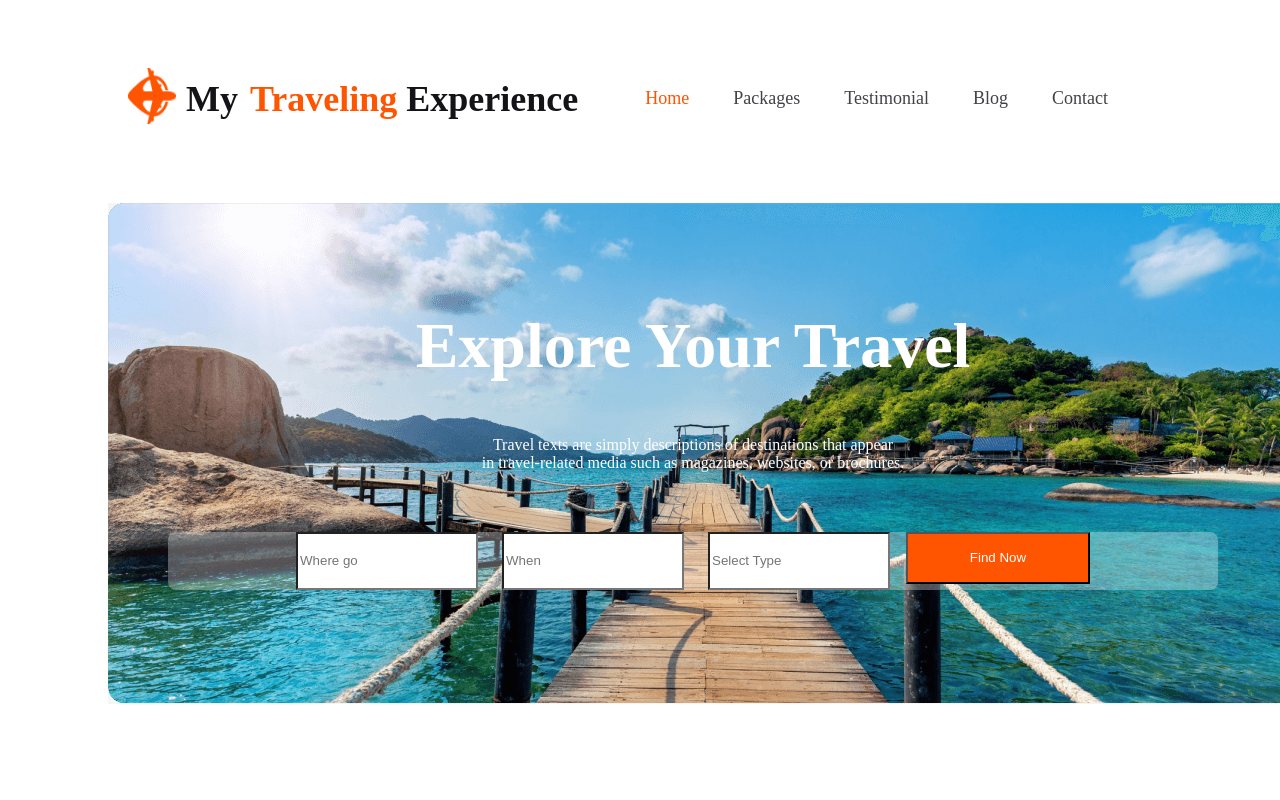
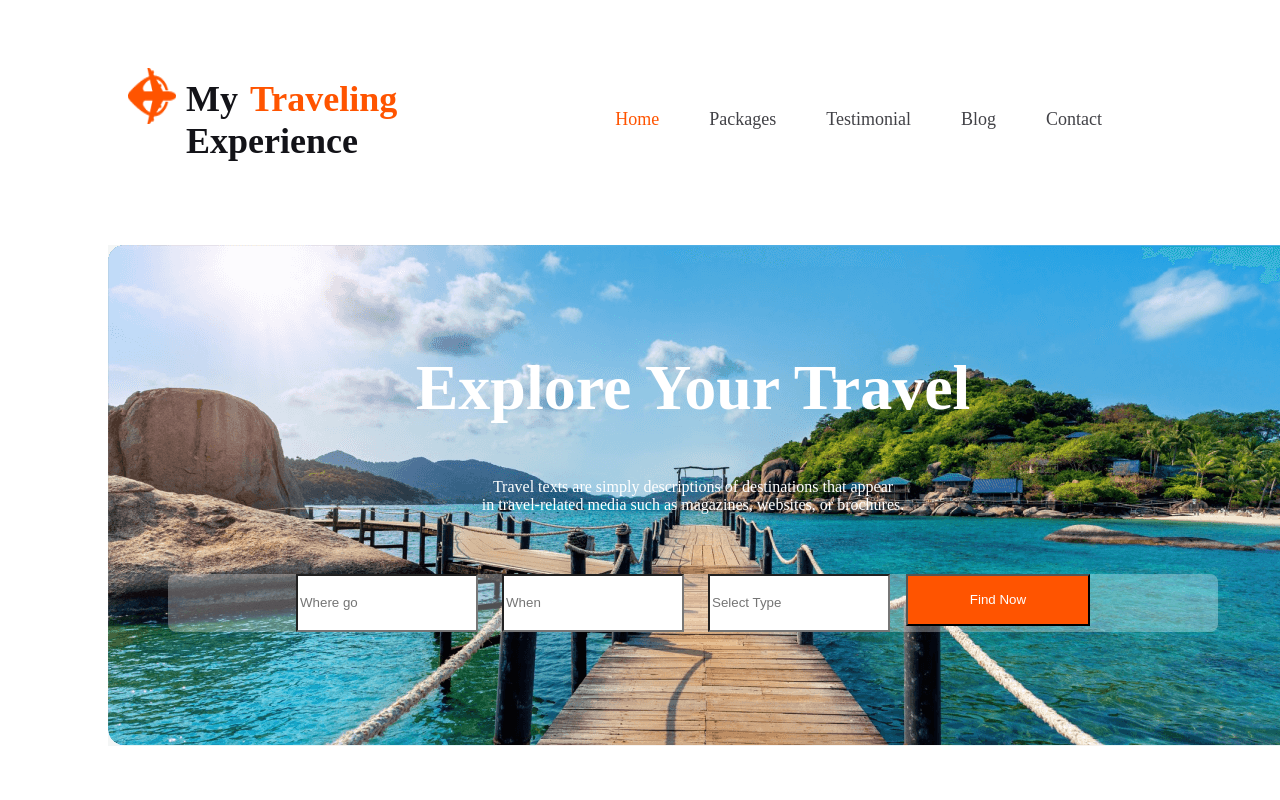
Before and after one commit to Ariful4a/assignment-website-repo, a plain HTML site: page index.html in a window 1280 px wide. Shown: the top 800 px of the page. Drawn offline with Linux system fonts and the light colour scheme.

Commit message:
new changes adedd

```diff
--- a/index.html
+++ b/index.html
@@ -3,7 +3,7 @@
 <head>
     <meta charset="UTF-8">
     <meta name="viewport" content="width=device-width, initial-scale=1.0">
-    <title>Assignment </title>
+    <title>Hero-Travels-Website </title>
     <link rel="stylesheet" href="styles/style.css">
 </head>
 <body>
@@ -14,7 +14,7 @@
                     <img src="Images/Group 40071 (2).png" alt="">
                 </div>
                 <div>
-                    <h1 class="Travels-sec">My <span class="travel">Traveling</span> Experience</h1>
+                    <h1 class="Travels-sec">My <span class="travel">Traveling</span> <br> Experience</h1>
                 </div>
             </div>
             <ul>
--- a/styles/style.css
+++ b/styles/style.css
@@ -17,7 +17,7 @@ nav > ul{
 }
 nav li{
     list-style: none;
-    margin-right: 44px;
+    margin-right: 50px;
     font-size: 18px;
     font-weight: 400;
 }
```
